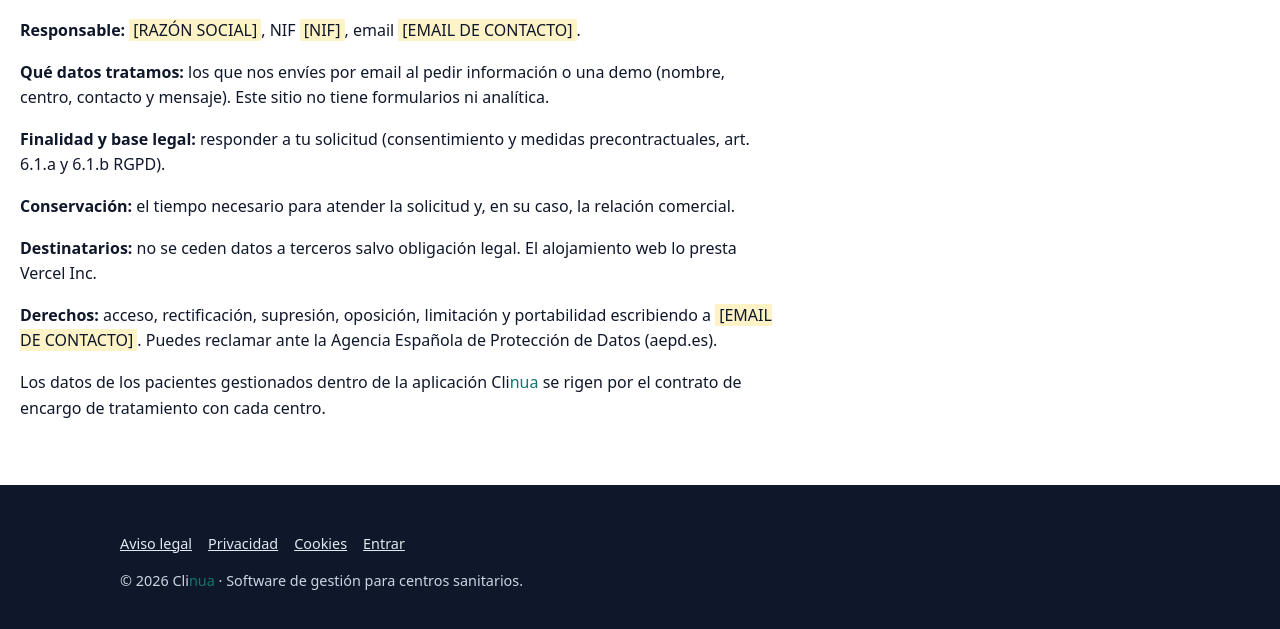
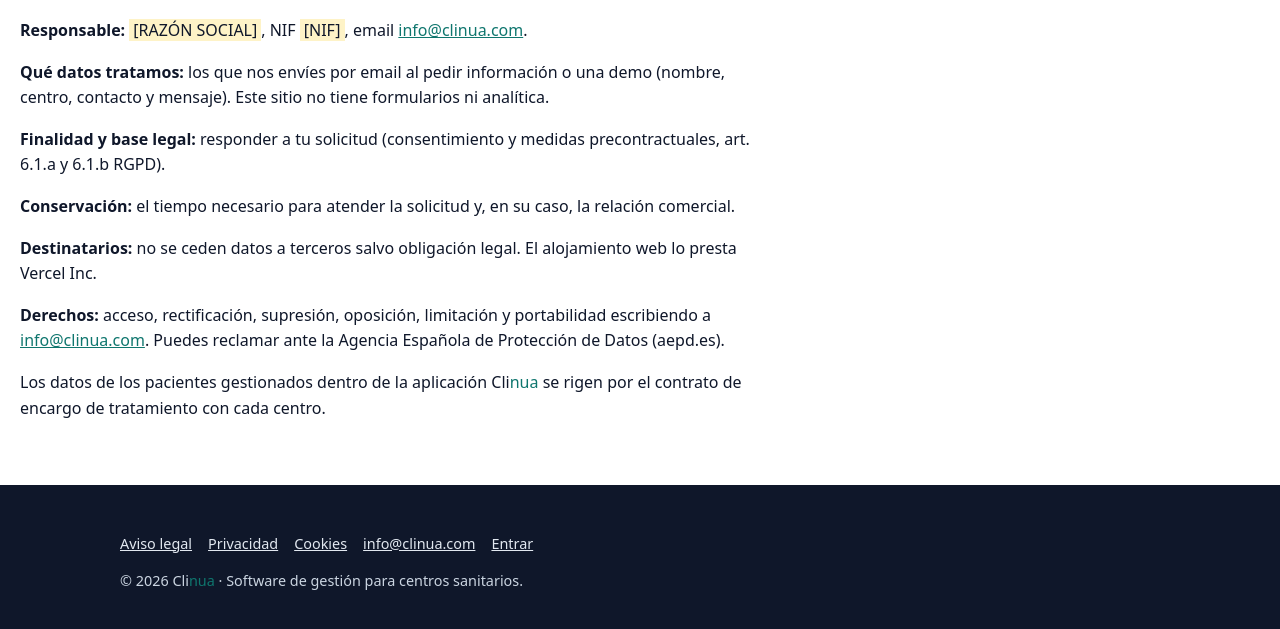
Before and after one commit to jesfueloss/clinua-web, a plain HTML site: page privacidad.html in a window 1280 px wide. Shown: the part 189-818 px from the top of the page. Drawn offline with Linux system fonts and the light colour scheme.

Commit message:
Email de contacto info@clinua.com

```diff
--- a/privacidad.html
+++ b/privacidad.html
@@ -1,10 +1,10 @@
 <!doctype html><html lang="es"><head><meta charset="utf-8"><meta name="viewport" content="width=device-width,initial-scale=1"><title>Política de privacidad · Clinua</title><meta name="description" content="Política de privacidad de Clinua."><link rel="canonical" href="https://www.clinua.es/privacidad"><link rel="icon" href="favicon.svg" type="image/svg+xml"><link rel="alternate icon" href="favicon.ico"><link rel="stylesheet" href="styles.css?v=9">
 <meta name="robots" content="noindex"></head><body><header><div class="w"><a class="logo" href="index.html"><img src="logo.svg" alt="" width="22" height="38"><span class="lt">Cli<span>nua</span></span></a><nav><a href="index.html#funciones">Funciones</a><a href="index.html#para-quien">Para quién</a><a href="index.html#precios">Precios</a><a href="index.html#demo">Demo</a><a href="index.html#faq">FAQ</a><a class="btn o" href="https://clinic-companion.vercel.app/login">Entrar</a></nav></div></header><main class="legal">
-<h1>Política de privacidad</h1><p><b>Responsable:</b> <span class="ph">[RAZÓN SOCIAL]</span>, NIF <span class="ph">[NIF]</span>, email <span class="ph">[EMAIL DE CONTACTO]</span>.</p>
+<h1>Política de privacidad</h1><p><b>Responsable:</b> <span class="ph">[RAZÓN SOCIAL]</span>, NIF <span class="ph">[NIF]</span>, email <a href="mailto:info@clinua.com">info@clinua.com</a>.</p>
 <p><b>Qué datos tratamos:</b> los que nos envíes por email al pedir información o una demo (nombre, centro, contacto y mensaje). Este sitio no tiene formularios ni analítica.</p>
 <p><b>Finalidad y base legal:</b> responder a tu solicitud (consentimiento y medidas precontractuales, art. 6.1.a y 6.1.b RGPD).</p>
 <p><b>Conservación:</b> el tiempo necesario para atender la solicitud y, en su caso, la relación comercial.</p>
 <p><b>Destinatarios:</b> no se ceden datos a terceros salvo obligación legal. El alojamiento web lo presta Vercel Inc.</p>
-<p><b>Derechos:</b> acceso, rectificación, supresión, oposición, limitación y portabilidad escribiendo a <span class="ph">[EMAIL DE CONTACTO]</span>. Puedes reclamar ante la Agencia Española de Protección de Datos (aepd.es).</p>
+<p><b>Derechos:</b> acceso, rectificación, supresión, oposición, limitación y portabilidad escribiendo a <a href="mailto:info@clinua.com">info@clinua.com</a>. Puedes reclamar ante la Agencia Española de Protección de Datos (aepd.es).</p>
 <p>Los datos de los pacientes gestionados dentro de la aplicación <span class="bn">Cli<span>nua</span></span> se rigen por el contrato de encargo de tratamiento con cada centro.</p>
-</main><footer><div class="w"><p><a href="aviso-legal.html">Aviso legal</a><a href="privacidad.html">Privacidad</a><a href="cookies.html">Cookies</a><a href="https://clinic-companion.vercel.app/login">Entrar</a></p><p>© 2026 <span class="bn">Cli<span>nua</span></span> · Software de gestión para centros sanitarios.</p></div></footer></body></html>
+</main><footer><div class="w"><p><a href="aviso-legal.html">Aviso legal</a><a href="privacidad.html">Privacidad</a><a href="cookies.html">Cookies</a><a href="mailto:info@clinua.com">info@clinua.com</a><a href="https://clinic-companion.vercel.app/login">Entrar</a></p><p>© 2026 <span class="bn">Cli<span>nua</span></span> · Software de gestión para centros sanitarios.</p></div></footer></body></html>
```
Also changed, not shown: aviso-legal.html (+2 -2 lines), cookies.html (+1 -1 lines), index.html (+2 -2 lines), 1 other file.
